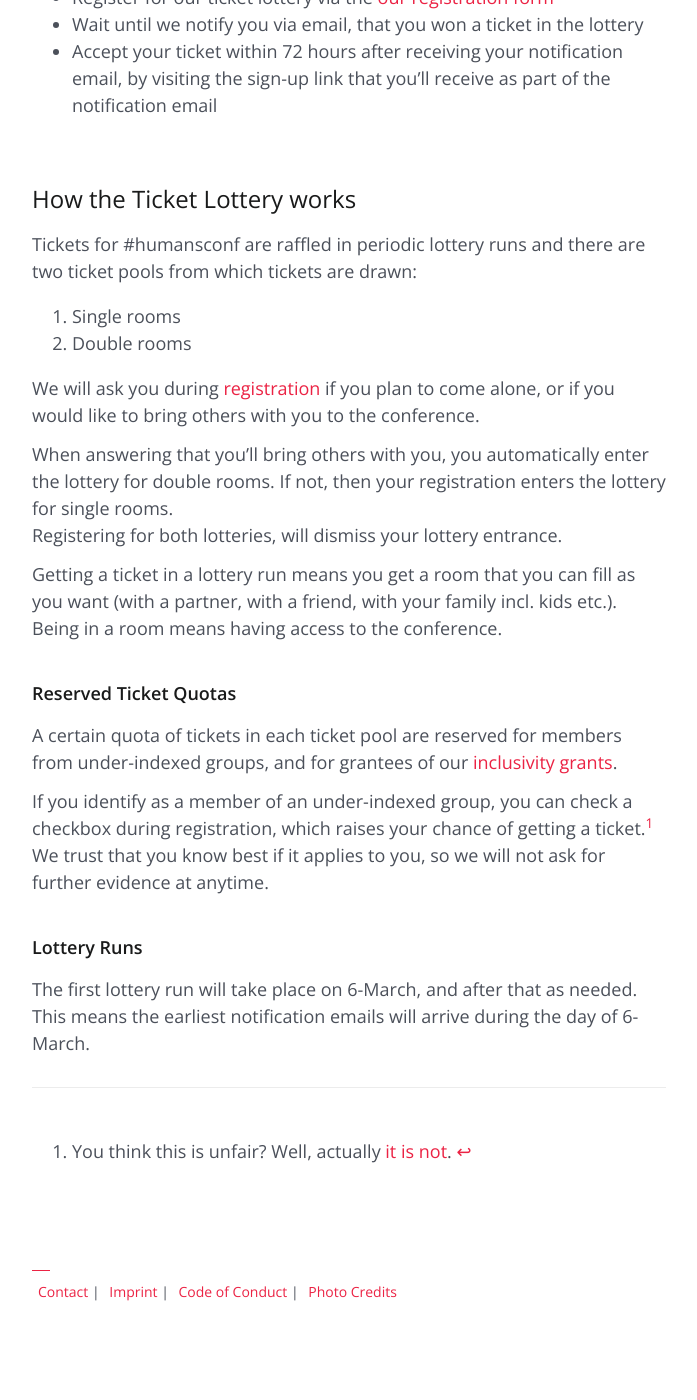
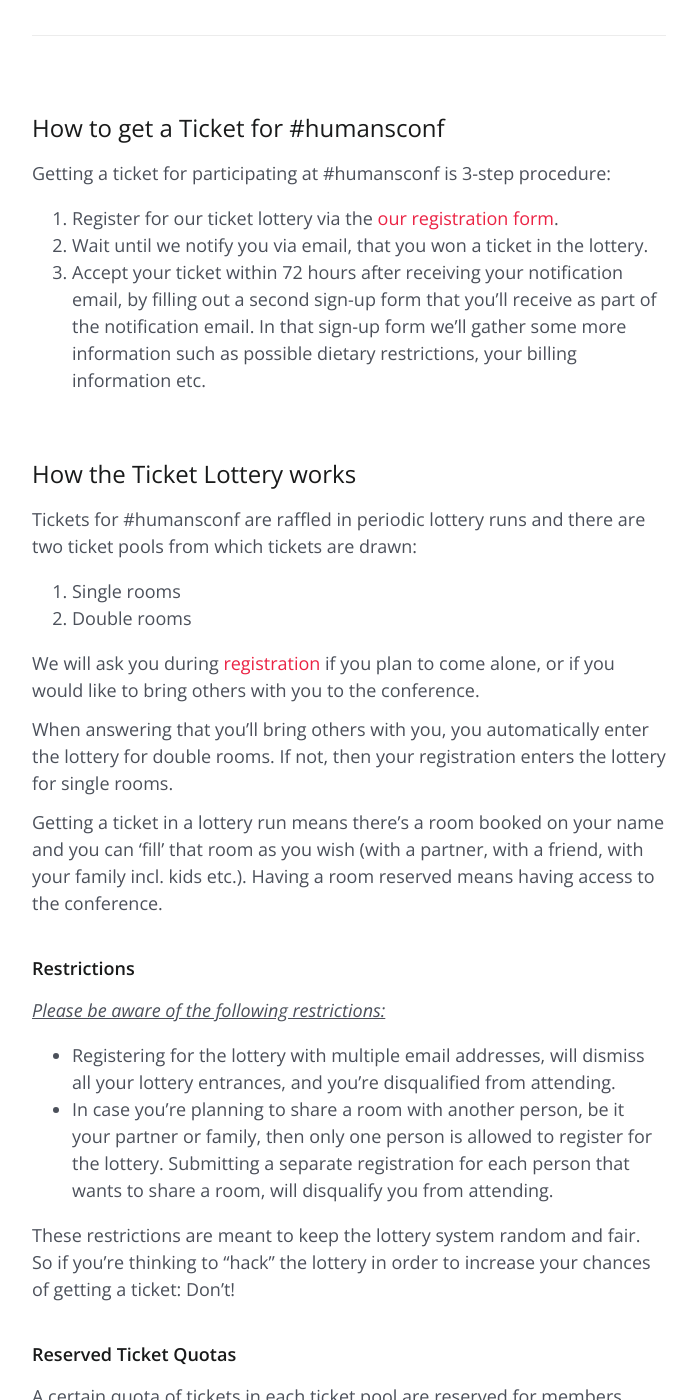
Before and after one commit to humansconf/humansconf.org, a Jekyll site: the page built from register.md, in a window 1280 px wide and 1400 px high, scrolled down 923 px. Shown: the whole window, without its empty margins (291-988 px from the left). Built offline with Jekyll 4.4.1, drawn with Linux system fonts in a browser that asks for light colours; before the commit the page ends 2290 px from its top, so only the background shows below that; some of the changed text lies outside the part shown.

Commit message:
launch registration

```diff
--- a/_includes/header.html
+++ b/_includes/header.html
@@ -4,7 +4,8 @@
   <nav>
     <ul>
       <li><a href="/" title="Home">Home</a></li>
-      <li><a href="/code-of-conduct" title="Code of Conduct">Code of Conduct</a></li>
+      <li><hr></li>
+      <li><a href="/register" title="Register for participating in #humansconf">Register for #humansconf</a></li>
       <li><hr></li>
       <li><a href="/costs" title="Costs of Participating">Costs of Participating</a></li>
       <li><a href="/inclusivity-grants" title="Inclusivity Grants for participating in #humansconf">Inclusivity Grants</a></li>
@@ -12,6 +13,7 @@
       <li><a href="/format" title="Format & Schedule of #humansconf">Format & Schedule</a></li>
       <li><a href="/venue" title="Venue & Travel Info">Venue</a></li>
       <li><a href="/accessibility" title="Accessibility at #humansconf">Accessibility</a></li>
+      <li><a href="/code-of-conduct" title="Code of Conduct">Code of Conduct</a></li>
     </ul>
   </nav>
 </header>
--- a/register.md
+++ b/register.md
@@ -13,12 +13,17 @@ tl;dr [Register for our ticket lottery][registerform], to participate at #humans
 
 ----
 
+- TOC
+{:toc}
+
+----
+
 ## How to get a Ticket for #humansconf
 
 Getting a ticket for participating at #humansconf is 3-step procedure:
-- Register for our ticket lottery via the [our registration form][registerform]
-- Wait until we notify you via email, that you won a ticket in the lottery
-- Accept your ticket within 72 hours after receiving your notification email, by visiting the sign-up link that you'll receive as part of the notification email
+1. Register for our ticket lottery via the [our registration form][registerform].
+1. Wait until we notify you via email, that you won a ticket in the lottery.
+1. Accept your ticket within 72 hours after receiving your notification email, by filling out a second sign-up form that you'll receive as part of the notification email. In that sign-up form we'll gather some more information such as possible dietary restrictions, your billing information etc.
 
 ## How the Ticket Lottery works
 
@@ -30,9 +35,19 @@ Tickets for #humansconf are raffled in periodic lottery runs and there are two t
 We will ask you during [registration][registerform] if you plan to come alone, or if you would like to bring others with you to the conference.
 
 When answering that you'll bring others with you, you automatically enter the lottery for double rooms. If not, then your registration enters the lottery for single rooms.
-Registering for both lotteries, will dismiss your lottery entrance.
 
-Getting a ticket in a lottery run means you get a room that you can fill as you want (with a partner, with a friend, with your family incl. kids etc.). Being in a room means having access to the conference.
+Getting a ticket in a lottery run means there's a room booked on your name and you can 'fill' that room as you wish (with a partner, with a friend, with your family incl. kids etc.). Having a room reserved means having access to the conference.
+
+### Restrictions
+
+_Please be aware of the following restrictions:_
+
+- Registering for the lottery with multiple email addresses, will dismiss all your lottery entrances, and you're disqualified from attending.
+- In case you're planning to share a room with another person, be it your partner or family, then only one person is allowed to register for the lottery. Submitting a separate registration for each person that wants to share a room, will disqualify you from attending.
+
+These restrictions are meant to keep the lottery system random and fair.
+So if you're thinking to "hack" the lottery in order to increase your chances of getting a ticket: Don't!
+
 
 ### Reserved Ticket Quotas
 
@@ -47,4 +62,4 @@ The first lottery run will take place on 6-March, and after that as needed. This
 ----
 
 [registerform]: https://forms.gle/hfmFcUgn5v2bk5cw8
-[^1]: You think this is unfair? Well, actually [it is not](https://geekfeminism.wikia.org/wiki/Reverse_sexism).
+[^1]: You think this is unfair? Well, [actually it is not](https://geekfeminism.wikia.org/wiki/Reverse_sexism).
```
Also changed, not shown: index.md (+5 -0 lines).
